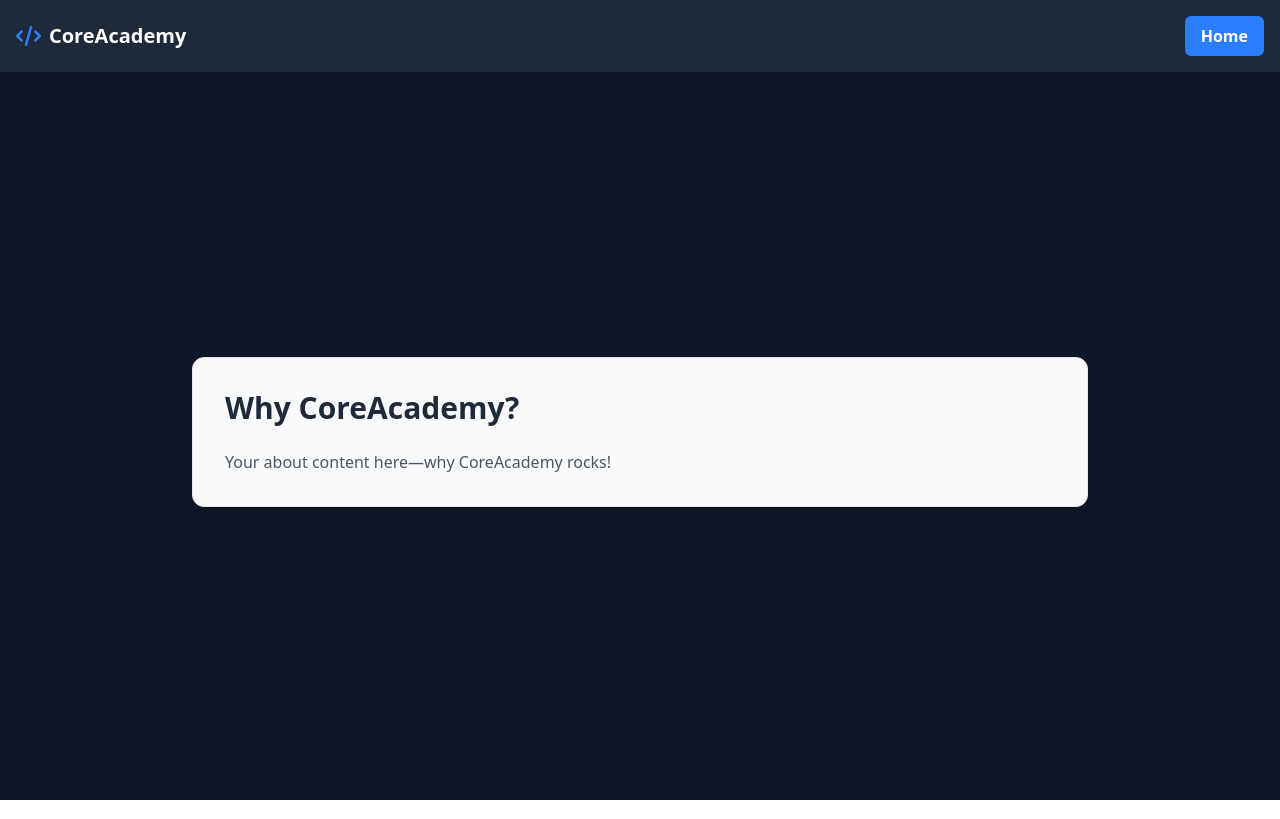
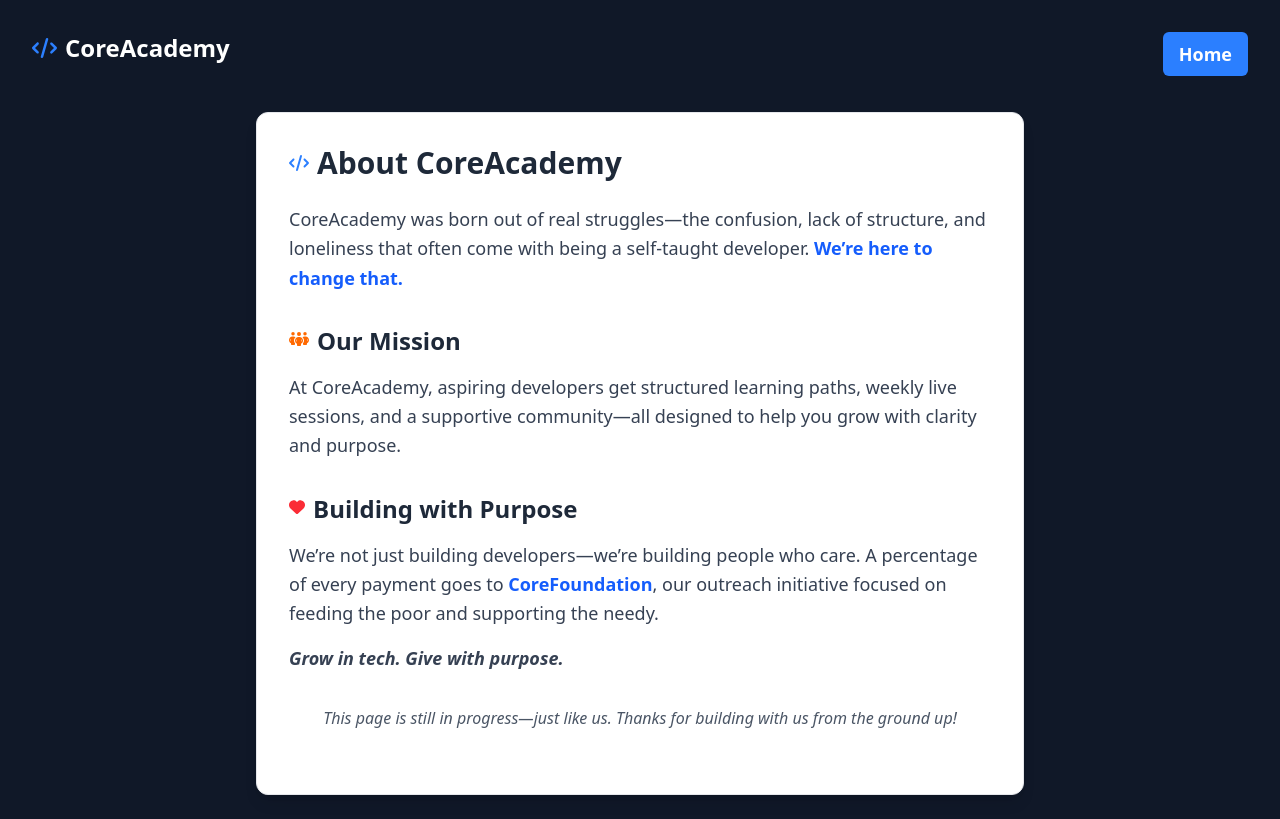
Before and after one commit to osborn-dev/coreAcademy-payment-gateway, a Next.js app: page /about in a window 1280 px wide. Built offline with nearby package versions, Linux system fonts and the light colour scheme.

Commit message:
feat: about-page set up

```diff
--- a/app/about/page.js
+++ b/app/about/page.js
@@ -1,15 +1,76 @@
 import Header from "@/Components/Header1";
+import { FontAwesomeIcon } from '@fortawesome/react-fontawesome';
+import { faCode, faHeart, faPeopleGroup } from '@fortawesome/free-solid-svg-icons';
+import Link from 'next/link';
 
 export default function About() {
-    return (
-        <>
-        <Header />
-      <main className="min-h-screen bg-gray-900 flex items-center justify-center p-4 pt-20">
-        <div className="w-full max-w-4xl p-8 bg-gray-50 rounded-xl shadow-lg border border-gray-200">
-          <h1 className="text-3xl font-bold text-gray-800 mb-6">Why CoreAcademy?</h1>
-          <p className="text-gray-600">Your about content here—why CoreAcademy rocks!</p>
+  return (
+    <>
+      <div>
+        <div className="absolute top-6 left-6 sm:top-6 sm:left-6 lg:top-8 lg:left-8 flex items-center gap-2 z-20">
+                <FontAwesomeIcon icon={faCode} className="text-blue-500 text-xl sm:text-xl" />
+                <span className="text-lg sm:text-xl lg:text-2xl font-semibold text-white">CoreAcademy</span>
+              </div>
+
+              {/* Navigation Links */}
+              <div className="absolute top-6 right-6 sm:top-6 sm:right-6 lg:top-8 lg:right-8 flex items-center gap-3 sm:gap-4 z-20">
+
+                <Link
+                href="/"
+                className="text-sm sm:text-base lg:text-lg text-white bg-blue-500 px-3 py-1 sm:px-4 sm:py-2 rounded-md font-semibold hover:bg-blue-600 transition-colors flex items-center justify-center gap-1 sm:gap-2"
+              >
+                Home
+              </Link>
+              </div>
+      </div>
+      <main className="min-h-screen bg-gray-900 flex items-center justify-center p-4 sm:p-6 pt-24 sm:pt-28">
+        <div className="w-full max-w-3xl p-6 sm:p-8 bg-white rounded-t-3xl sm:rounded-xl shadow-lg border border-gray-200 mt-6 sm:mt-0">
+          {/* Heading Section */}
+          <div className="flex items-center gap-2 mb-6">
+            <FontAwesomeIcon icon={faCode} className="text-blue-500 text-xm" />
+            <h1 className="text-2xl sm:text-3xl font-bold text-gray-800">About CoreAcademy</h1>
+          </div>
+
+          {/* Intro Section */}
+          <section className="mb-8">
+            <p className="text-gray-700 text-base sm:text-lg leading-relaxed">
+              CoreAcademy was born out of real struggles—the confusion, lack of structure, and loneliness that often come with being a self-taught developer. <span className="font-semibold text-blue-600">We’re here to change that.</span>
+            </p>
+          </section>
+
+          {/* Mission Section */}
+          <section className="mb-8">
+            <div className="flex items-start gap-2 mb-4">
+              <FontAwesomeIcon icon={faPeopleGroup} className="text-orange-500 text-xm mt-1.5" />
+              <h2 className="text-xl sm:text-2xl font-semibold text-gray-800">Our Mission</h2>
+            </div>
+            <p className="text-gray-700 text-base sm:text-lg leading-relaxed">
+              At CoreAcademy, aspiring developers get structured learning paths, weekly live sessions, and a supportive community—all designed to help you grow with clarity and purpose.
+            </p>
+          </section>
+
+          {/* Impact Section */}
+          <section className="mb-8">
+            <div className="flex items-start gap-2 mb-4">
+              <FontAwesomeIcon icon={faHeart} className="text-red-500 text-xm mt-1.5" />
+              <h2 className="text-xl sm:text-2xl font-semibold text-gray-800">Building with Purpose</h2>
+            </div>
+            <p className="text-gray-700 text-base sm:text-lg leading-relaxed">
+              We’re not just building developers—we’re building people who care. A percentage of every payment goes to <span className="font-semibold text-blue-600">CoreFoundation</span>, our outreach initiative focused on feeding the poor and supporting the needy.
+            </p>
+            <p className="text-gray-700 text-base sm:text-lg leading-relaxed mt-4">
+              <span className="font-semibold italic">Grow in tech. Give with purpose.</span>
+            </p>
+          </section>
+
+          {/* Closing Note */}
+          <section className="mb-8">
+            <h3 className="text-gray-600 text-sm sm:text-base italic text-center">
+              This page is still in progress—just like us. Thanks for building with us from the ground up!
+            </h3>
+          </section>
         </div>
       </main>
-      </>
-    );
-  }
+    </>
+  );
+}
```
